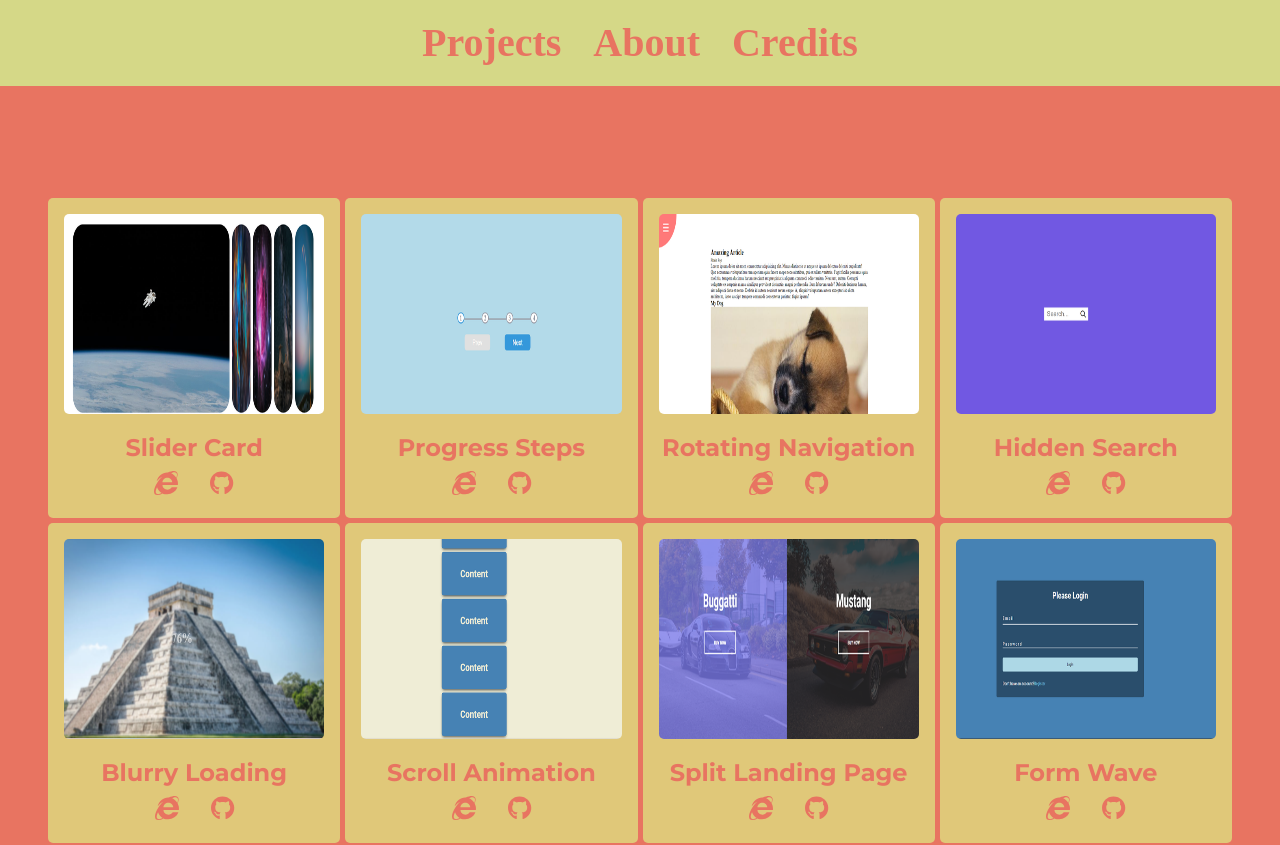
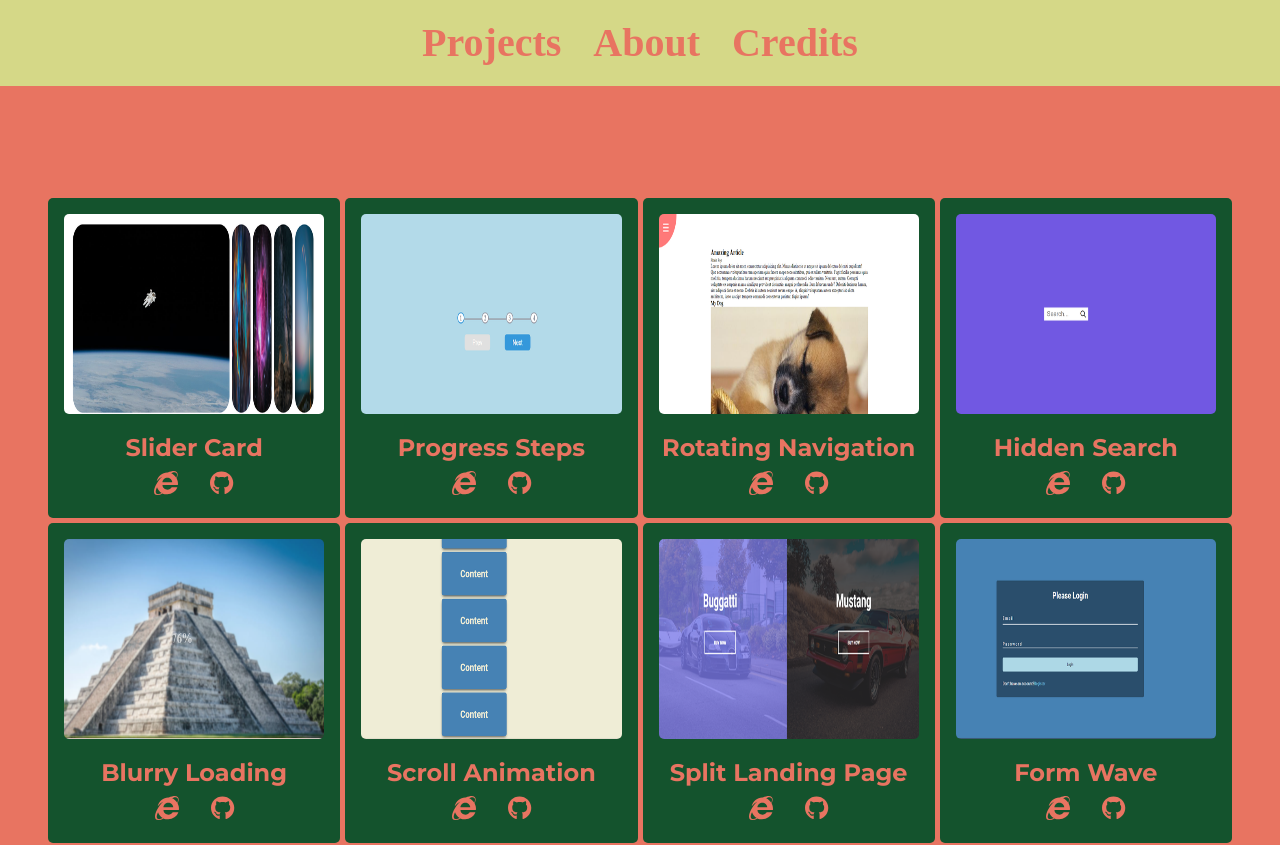
Before and after one commit to BRivasTorres/Proyects-Pages, a React (Vite) app in the folder 50ProyectsPage/: page / in a window 1280 px wide. Shown: the top 845 px of the page. Built offline with nearby package versions, Linux system fonts and the light colour scheme.

Commit message:
styles : Test updated styles

```diff
--- a/50ProyectsPage/src/components/main/ProjectCard.jsx
+++ b/50ProyectsPage/src/components/main/ProjectCard.jsx
@@ -5,7 +5,7 @@ const ProjectCard = ({id, name, img, url, repo}) => {
   return (
 		<div
 			id={id}
-			className="bg-secondary-color text-primary-color font-bold text-[1.5rem] p-[1rem] rounded-[5px] flex flex-col items-center justify-between gap-y-[1rem] "
+			className="bg-green-900 text-primary-color font-bold text-[1.5rem] p-[1rem] rounded-[5px] flex flex-col items-center justify-between gap-y-[1rem] "
 		>
 			<section>
 				<img
```
Also changed, not shown: 50ProyectsPage/src/components/main/PrintProjects.jsx (line endings or trailing spaces).
